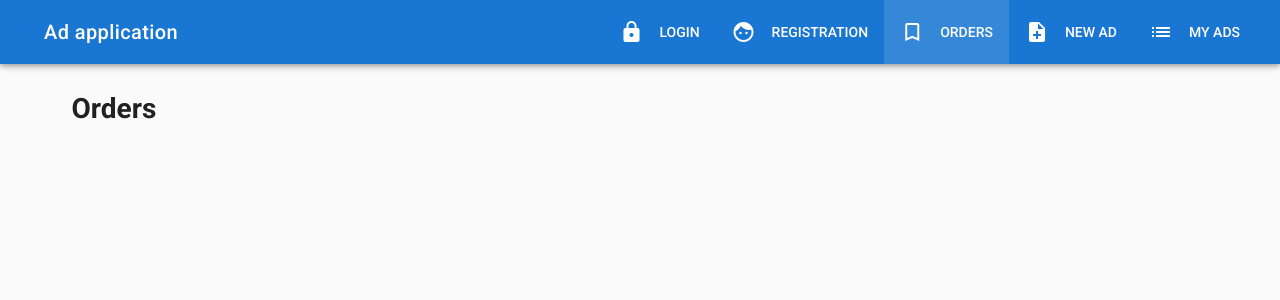
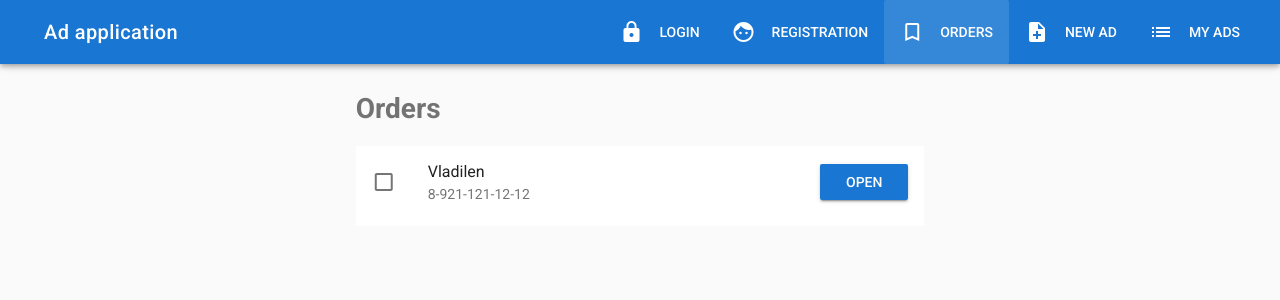
Before and after one commit to 6AHK0MAT/SPA_VueJS, a Vue app: page /orders in a window 1280 px wide. Shown: the top 300 px of the page. Built offline with nearby package versions, Linux system fonts and the light colour scheme.

Commit message:
Создание страницы заказов

```diff
--- a/src/components/User/Orders.vue
+++ b/src/components/User/Orders.vue
@@ -1,8 +1,33 @@
 <template>
   <v-container>
     <v-layout row>
-      <v-flex xs12>
-        <h1>Orders</h1>
+      <v-flex xs12 sm6 offset-sm3>
+        <h1 class="text--secondary mb-3">Orders</h1>
+        <v-list two-line subheader>
+          <v-list-tile
+            avatar
+            v-for="order in orders"
+            :key="order.id"
+          >
+            <v-list-tile-action>
+              <v-checkbox
+                color="success"
+                :input-value="order.done"
+                @change="markDone(order)"
+              ></v-checkbox>
+            </v-list-tile-action>
+            <v-list-tile-content>
+              <v-list-tile-title>{{order.name}}</v-list-tile-title>
+              <v-list-tile-sub-title>{{order.phone}}</v-list-tile-sub-title>
+            </v-list-tile-content>
+            <v-list-tile-action>
+              <v-btn
+                :to="'/ad/' + order.adId"
+                class="primary"
+              >Open</v-btn>
+            </v-list-tile-action>
+          </v-list-tile>
+        </v-list>
       </v-flex>
     </v-layout>
   </v-container>
@@ -11,7 +36,22 @@
 <script>
   export default {
     data () {
-      return {}
+      return {
+        orders: [
+          {
+            id: 'fds3',
+            name: 'Vladilen',
+            phone: '8-921-121-12-12',
+            adId: '123',
+            done: false
+          }
+        ]
+      }
+    },
+    methods: {
+      markDone (order) {
+        order.done = true
+      }
     }
   }
 </script>
```
